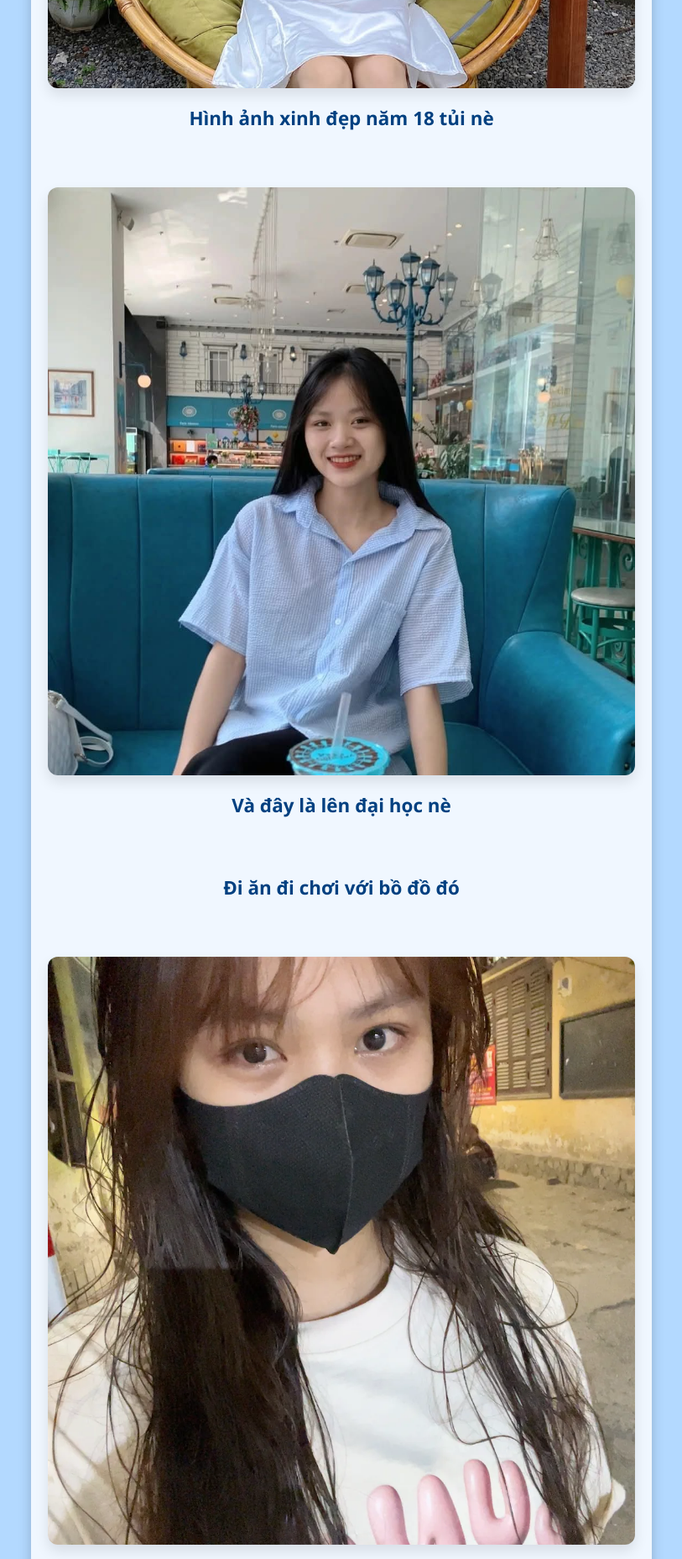
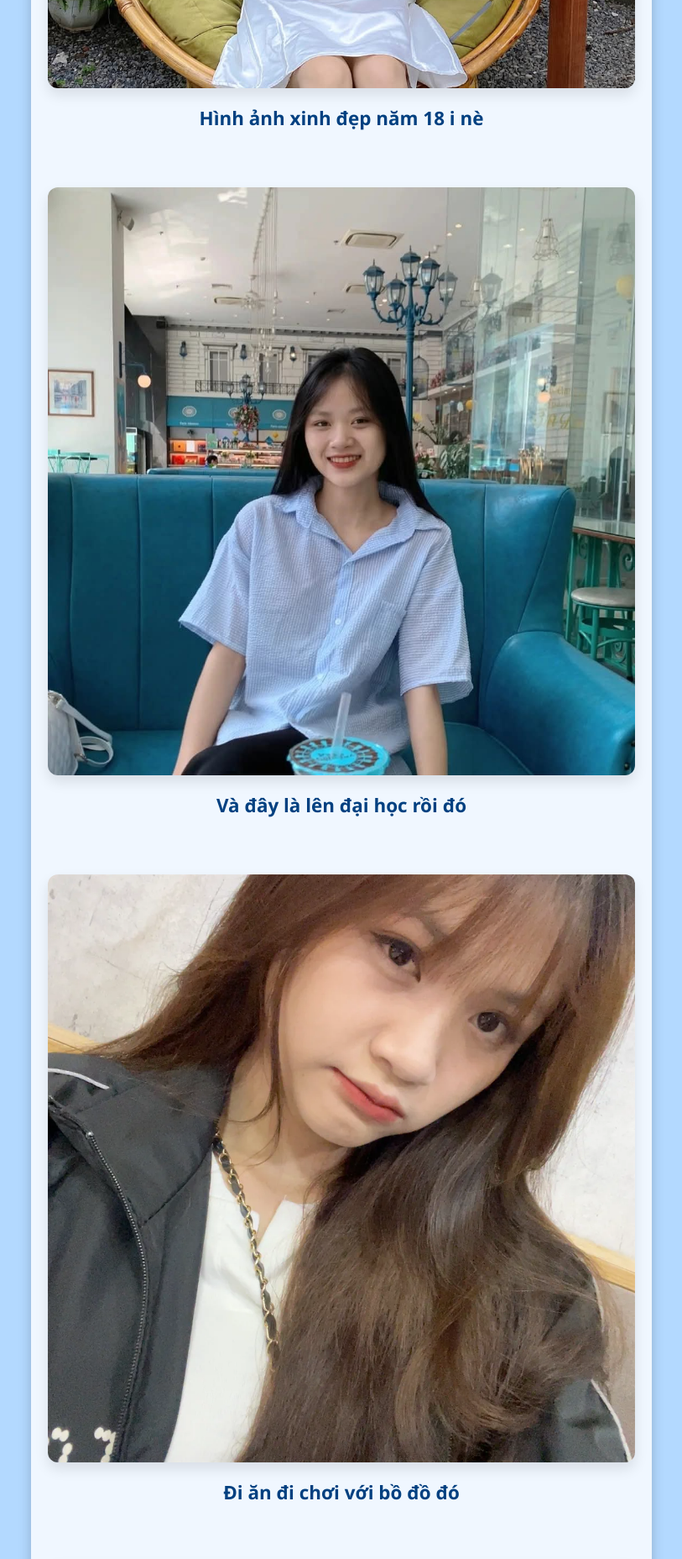
Before and after one commit to W3n3r/HBBDay, a plain HTML site: page index.html in a window 1280 px wide. Shown: the part 4760-6616 px from the top of the page at 84% size, without its empty margins (233-1046 px from the left). Drawn offline with Linux system fonts and the light colour scheme.

Commit message:
Update index.html

```diff
--- a/index.html
+++ b/index.html
@@ -149,21 +149,21 @@
     </div>
     <div class="slide">
       <img src="anh_05.jpg" alt="Ảnh 5" onerror="this.style.display='none'">
-      <h2>Hình ảnh xinh đẹp năm 18 tủi nè</h2>
+      <h2>Hình ảnh xinh đẹp năm 18 i nè</h2>
     </div>
     <div class="slide">
       <img src="anh_06.jpg" alt="Ảnh 6" onerror="this.style.display='none'">
-      <h2>Và đây là lên đại học nè</h2>
+      <h2>Và đây là lên đại học rồi đó</h2>
     </div>
     <div class="slide">
-      <img src="anh_007.jpg" alt="Ảnh 7" onerror="this.style.display='none'">
+      <img src="anh_07.jpg" alt="Ảnh 7" onerror="this.style.display='none'">
       <h2>Đi ăn đi chơi với bồ đồ đó</h2>
     </div>
     <div class="slide">
       <img src="anh_08.jpg" alt="Ảnh 8" onerror="this.style.display='none'">
       <h2></h2>
     </div>
-    <div class="slide">
+        <div class="slide">
       <img src="anh_09.jpg" alt="Ảnh 9" onerror="this.style.display='none'">
       <h2></h2>
     </div>
@@ -171,12 +171,17 @@
       <img src="anh_10.jpg" alt="Ảnh 10" onerror="this.style.display='none'">
       <h2>Này là bước sang tuổi 20</h2>
     </div>
+
     <div class="slide">
       <img src="anh_11.jpg" alt="Ảnh 11" onerror="this.style.display='none'">
       <h2></h2>
     </div>
     <div class="slide">
       <img src="anh_12.jpg" alt="Ảnh 12" onerror="this.style.display='none'">
+      <h2></h2>
+    </div>
+    <div class="slide">
+      <img src="anh_13.jpg" alt="Ảnh 13" onerror="this.style.display='none'">
       <h2>Ảnh duy nhất của 3 đứa</h2>
     </div>
     <div class="slide">
```
